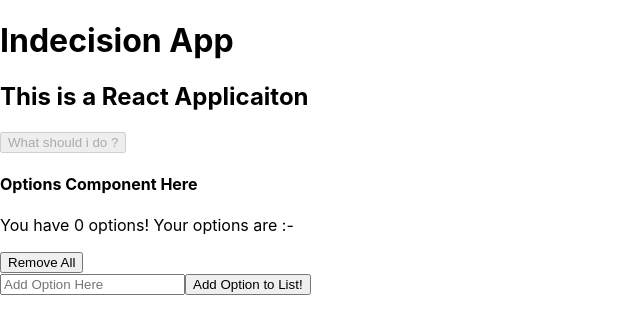
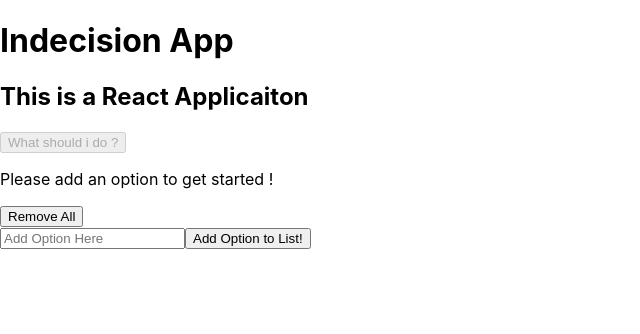
Before and after one commit to VIVEK-JAIN17/IndecisionApp, a React (Create React App) app: page / in a window 1280 px wide. Shown: the top 334 px of the page, without its empty margins (0-640 px from the left). Built offline with nearby package versions, Linux system fonts and the light colour scheme.

Commit message:
add local storage

```diff
--- a/src/App.js
+++ b/src/App.js
@@ -11,6 +11,44 @@ class IndecisionApp extends React.Component {
     this.handleAddOption = this.handleAddOption.bind(this);
     this.state = {
       options: []
+    }
+  }
+
+  // lifecycle method
+  componentDidMount() {
+    /* fires everytime after the component gets mounted  */
+
+    /* try catch is necessary to makesure that the options which the
+      localStorage retrieved holds valid json. If not this could break
+      generate an error while parsing (JSON.parse()) and break the code.
+    */
+
+    try {
+
+      // retrieve the opitons from localStorage
+      const json = localStorage.getItem('options');
+      const options = JSON.parse(json);
+
+      /* Set the state by updating options array with retrieved options
+        only if the options are not null else we do nothing
+      */
+      if (options) {
+        this.setState(() => ({ options }))
+      }
+
+    } catch (err) {
+      // We do nothing
+    }
+  }
+
+  // lifecycle method
+  componentDidUpdate(prevProps, prevState) {
+    /* fires everytime after a component gets updated */
+
+    // set the options in the localStorage if it's updated
+    if (prevState.options.length !== this.state.options.length) {
+      const json = JSON.stringify(this.state.options);
+      localStorage.setItem('options', json);
     }
   }
 
@@ -95,10 +133,12 @@ const Options = (props) => {
 
   const options = props.options;
   const len = options.length;
+  const str1 = `You have ${len} options! Your options are :-`;
+  const str2 = `Please add an option to get started !`;
+
   return (
     <div>
-      <h4>Options Component Here</h4>
-      <p>You have {len} options! Your options are :-</p>
+      <p>{len ? str1 : str2}</p>
       {
         options.map((option) => (
           <Option
@@ -154,13 +194,16 @@ class AddOption extends React.Component {
     /* *********** Method 2 *********** */
     const option = e.target.elements.newItem.value.trim();
     const error = this.props.handleAddOption(option);
-    e.target.elements.newItem.value = '';
 
     /* *********** Method 1 *********** */
     this.setState(() => ({ error: error }));
 
     /* *********** Method 2 *********** */
     // this.setState(() => { return { error } })
+
+    if (!error) {
+      e.target.elements.newItem.value = '';
+    }
 
     /** trim() function is a built-in function that removes all the leading spaces
      * and the trailing spaces but NOT the inner spaces from the string. For example,
```
